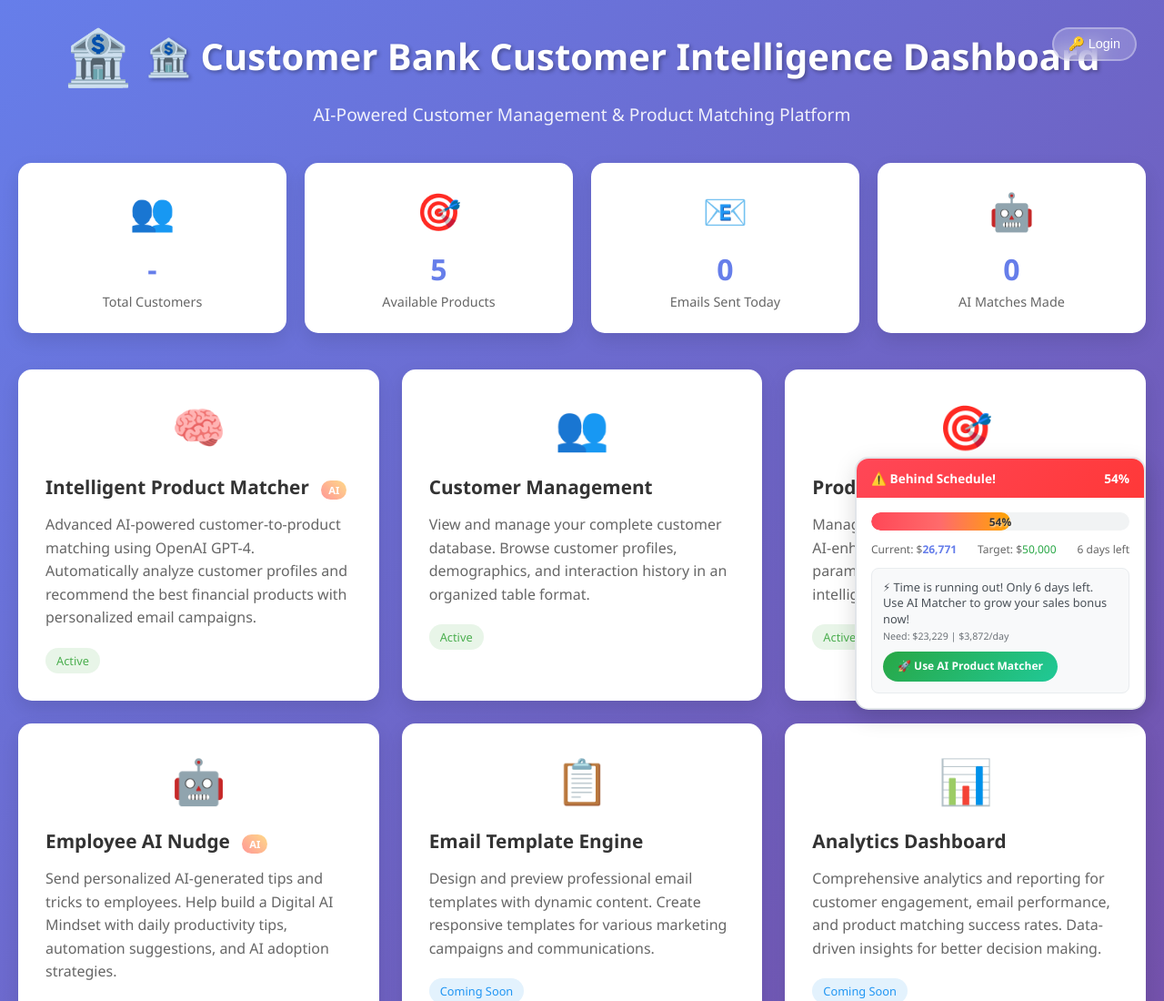
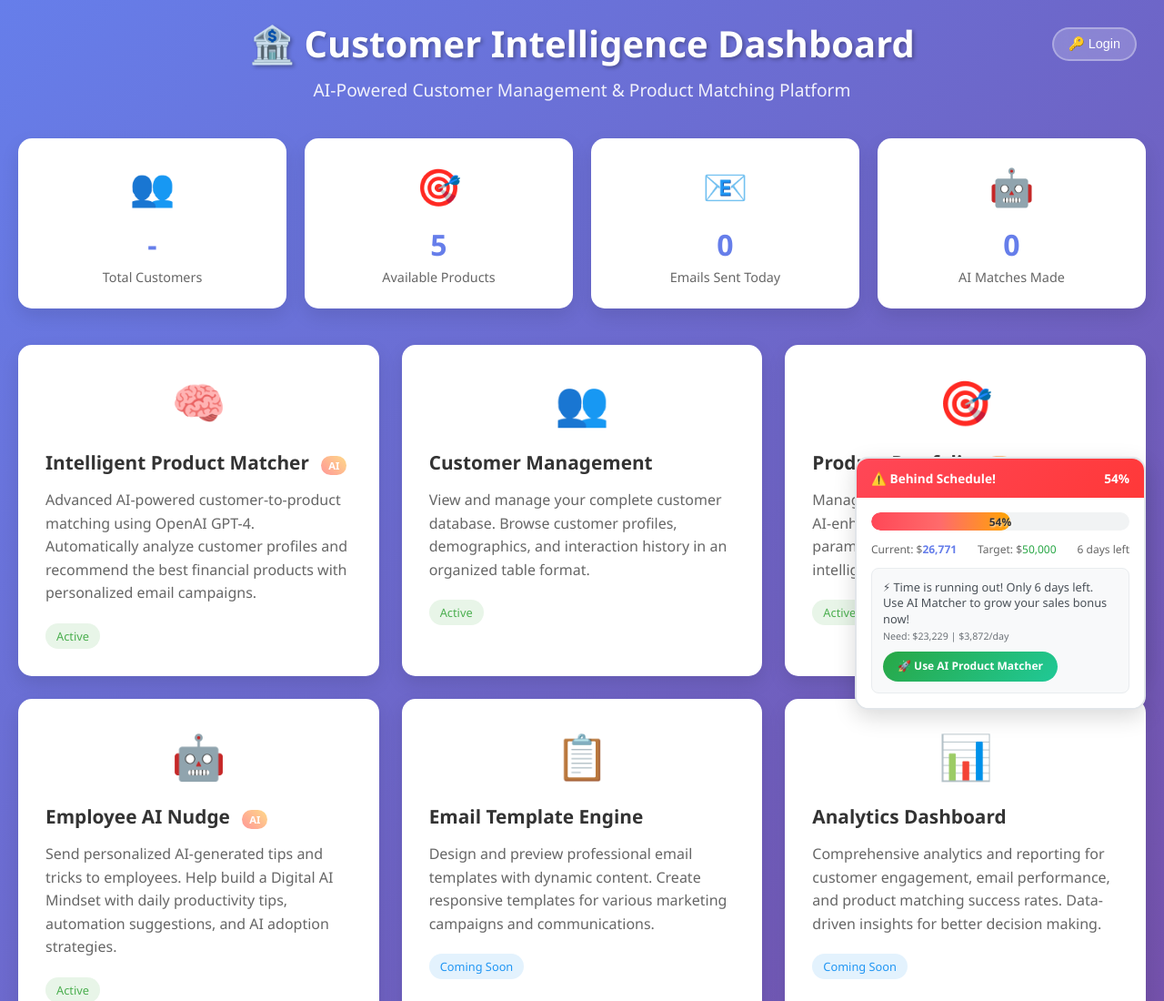
Before and after one commit to brunoborges/customer-intelligence-app, a website: page public/index.html in a window 1280 px wide. Shown: the top 1100 px of the page at 91% size. Drawn offline with Linux system fonts and the light colour scheme; no server answers.

Commit message:
fix header

```diff
--- a/public/index.html
+++ b/public/index.html
@@ -527,8 +527,7 @@
                 <!-- This will be dynamically populated -->
             </div>
             <div style="display: flex; align-items: center; justify-content: center; gap: 15px; margin-bottom: 10px;">
-                <div style="font-size: 60px;">🏦</div>
-                <h1 style="margin: 0;">🏦 Customer Bank Customer Intelligence Dashboard</h1>
+                <h1 style="margin: 0;">🏦 Customer Intelligence Dashboard</h1>
             </div>
             <p>AI-Powered Customer Management & Product Matching Platform</p>
         </div>
```
